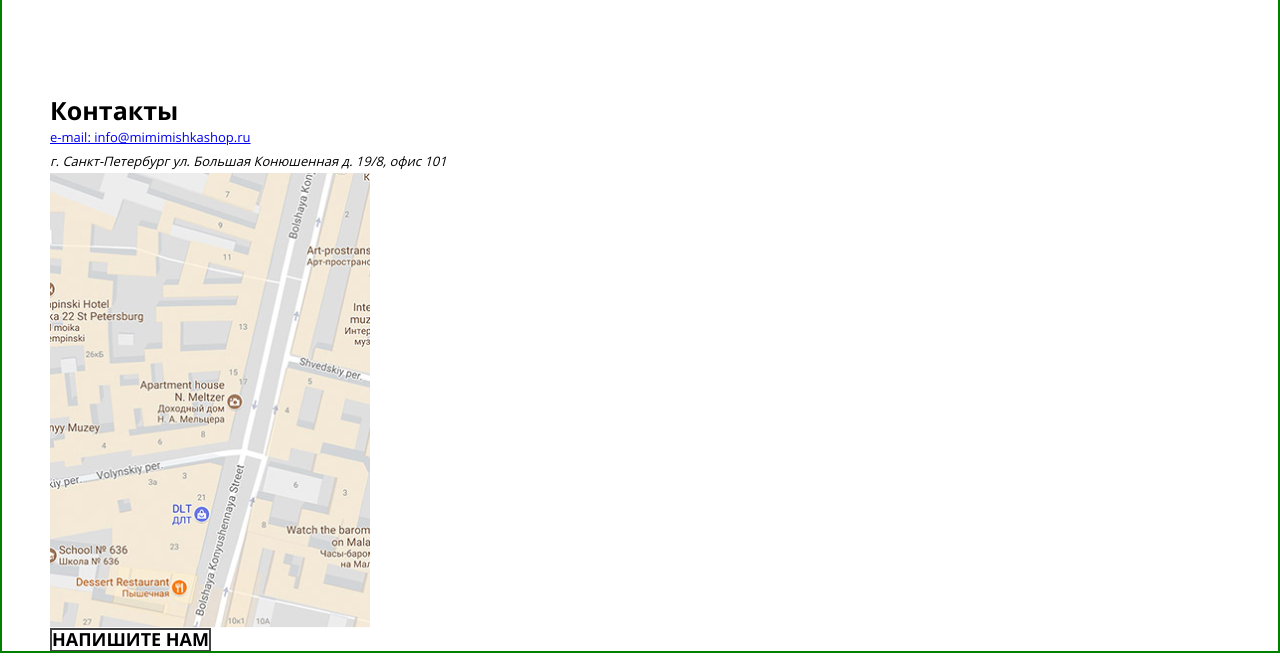
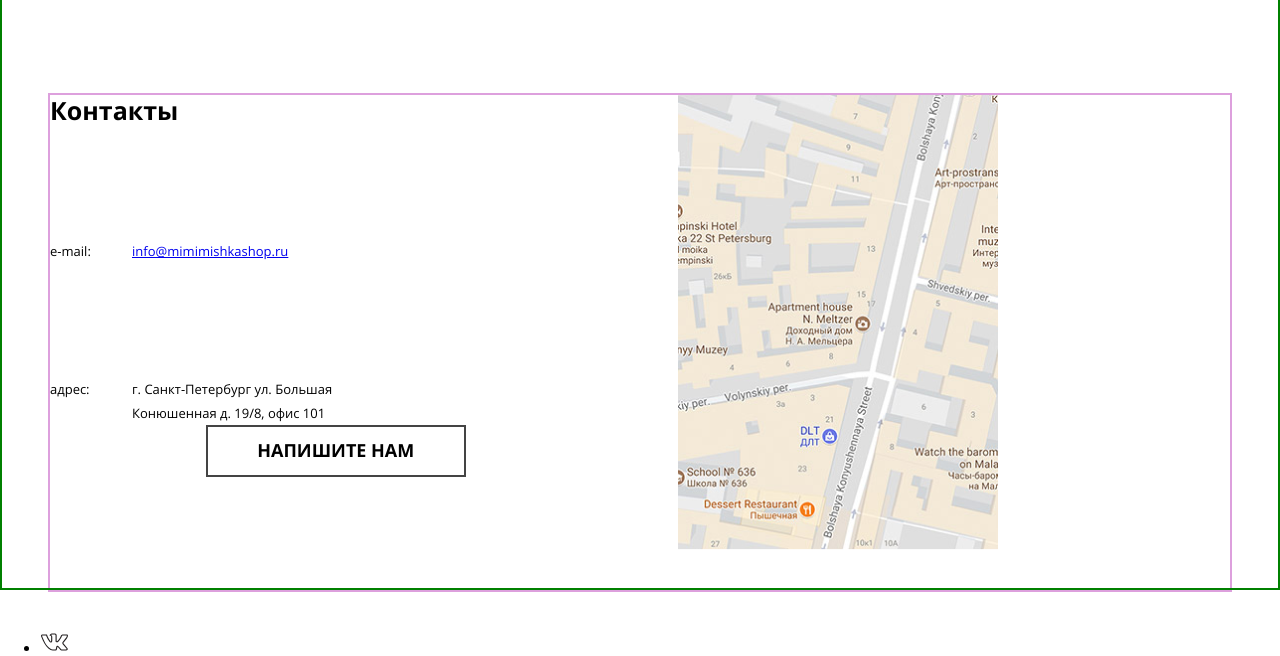
Before and after one commit to htmlacademy-adaptive/1996827-mishka-26, a website: page source/index.html in a window 1280 px wide. Shown: the part 1747-2403 px from the top of the page. Drawn offline with nearby package versions, Linux system fonts and the light colour scheme; files that its build step writes are made by us from their sources.

Commit message:
сделал contacts

```diff
--- a/source/index.html
+++ b/source/index.html
@@ -261,13 +261,19 @@
 
         <h2 class="contacts__title title title--h2">Контакты</h2>
 
-        <a class="contacts__email" href="mailto:info@mimimishkashop.ru">e-mail: info@mimimishkashop.ru</a>
+        <div class="contacts__address-wrapper">
+          <dl class="contacts__address">
+            <dt class="contacts__address-name">e-mail:</dt>
+            <dd class="contacts__address-value"><a class="contacts__email" href="mailto:info@mimimishkashop.ru">info@mimimishkashop.ru</a></dd>
+          </dl>
 
-        <address class="contacts__address">
-          г. Санкт-Петербург ул. Большая Конюшенная д. 19/8, офис 101
-        </address>
+          <dl class="contacts__address">
+            <dt class="contacts__address-name">адрес:</dt>
+            <dd class="contacts__address-value">г. Санкт-Петербург ул. Большая Конюшенная д. 19/8, офис 101</dd>
+          </dl>
+        </div>
 
-        <div class="contacts__wrapper">
+        <div class="contacts__map-wrapper">
           <img class="contacts__map" src="img/contacts/map-mobile.png" width="320" height="455" alt="Как нас найти.">
         </div>
 
--- a/source/sass/blocks/contacts.scss
+++ b/source/sass/blocks/contacts.scss
@@ -1,14 +1,71 @@
+@use "../global/variables.scss" as *;
+
 .contacts {
+  margin-bottom: 40px;
+  display: flex;
+  flex-direction: column;
   outline: 2px solid #dda0dd;
-  margin-bottom: 40px;
 }
 
-.contacts__wrapper {
-  margin: 0 -30px;
+.contacts__title {
+  grid-area: contacts__title;
+}
+
+.contacts__address-wrapper {
+  grid-area: contacts__address-wrapper;
+}
+
+.contacts__address {
+  margin: 0;
+}
+
+.contacts__address-name {
+  margin: 0;
+}
+
+.contacts__address-value {
+  margin: 0;
+}
+
+.contacts__map-wrapper {
+  // margin: 0 -30px;
   margin-bottom: 40px;
+  grid-area: contacts__map-wrapper;
 }
 
 .contacts__button {
+  margin: 0 auto;
   width: 260px;
-  min-height: 52px;
+  height: 52px;
+  grid-area: contacts__button;
 }
+
+@media (min-width: $tablet-width) {
+  .contacts__address-wrapper {
+    display: flex;
+    justify-content: space-between;
+  }
+
+  .contacts__address {
+    display: grid;
+    grid-template-columns: 82px 257px;
+  }
+}
+
+//1050
+@media (min-width: $desktop-width) {
+  .contacts__address-wrapper {
+    display: flex;
+    flex-direction: column;
+  }
+
+  .contacts {
+    display: grid;
+    grid-template-columns: mimax(469px, 1fr) minmax(525px, 1fr);
+    column-gap: 56px;
+    grid-template-areas:
+      "contacts__title contacts__map-wrapper"
+      "contacts__address-wrapper contacts__map-wrapper"
+      "contacts__button contacts__map-wrapper";
+  }
+}
--- a/source/sass/style.scss
+++ b/source/sass/style.scss
@@ -23,7 +23,7 @@
 @use "./blocks/product.scss";
 @use "./blocks/about.scss";
 @use "./blocks/reviews.scss";
-// @use "./blocks/contacts.scss";
+@use "./blocks/contacts.scss";
 // @use "./blocks/catalog.scss";
 // @use "./blocks/footer.scss";
 // @use "./blocks/social.scss";
```
